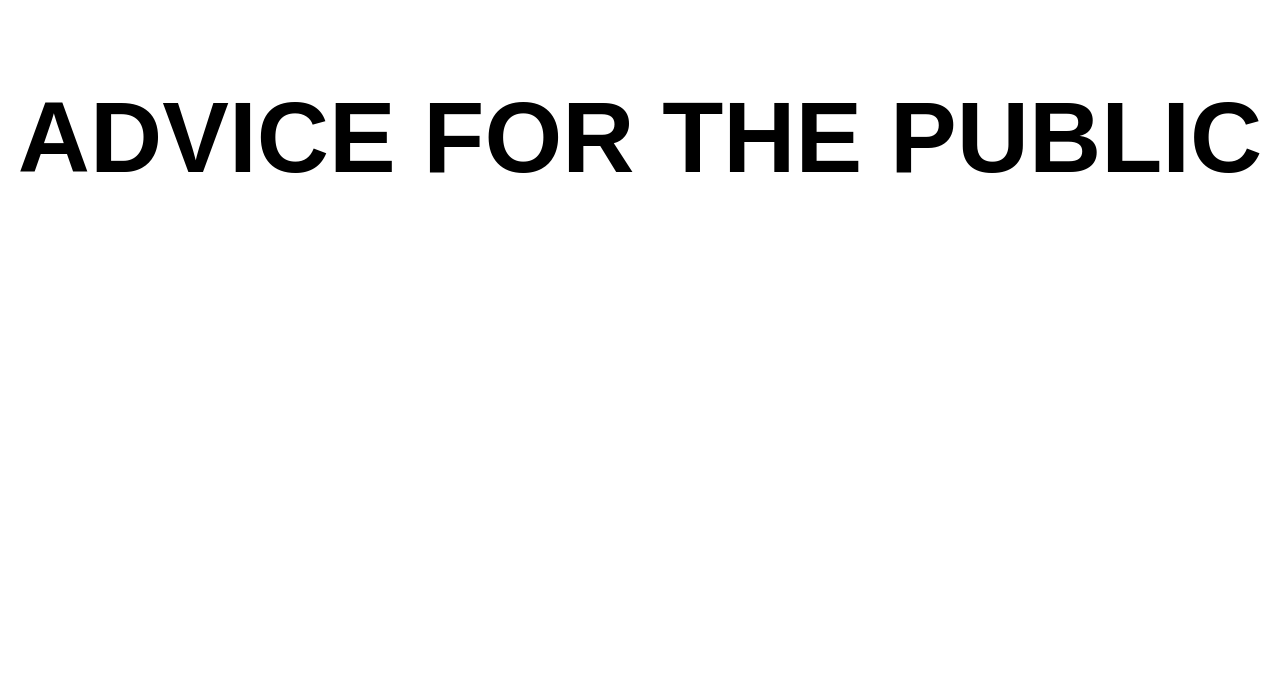
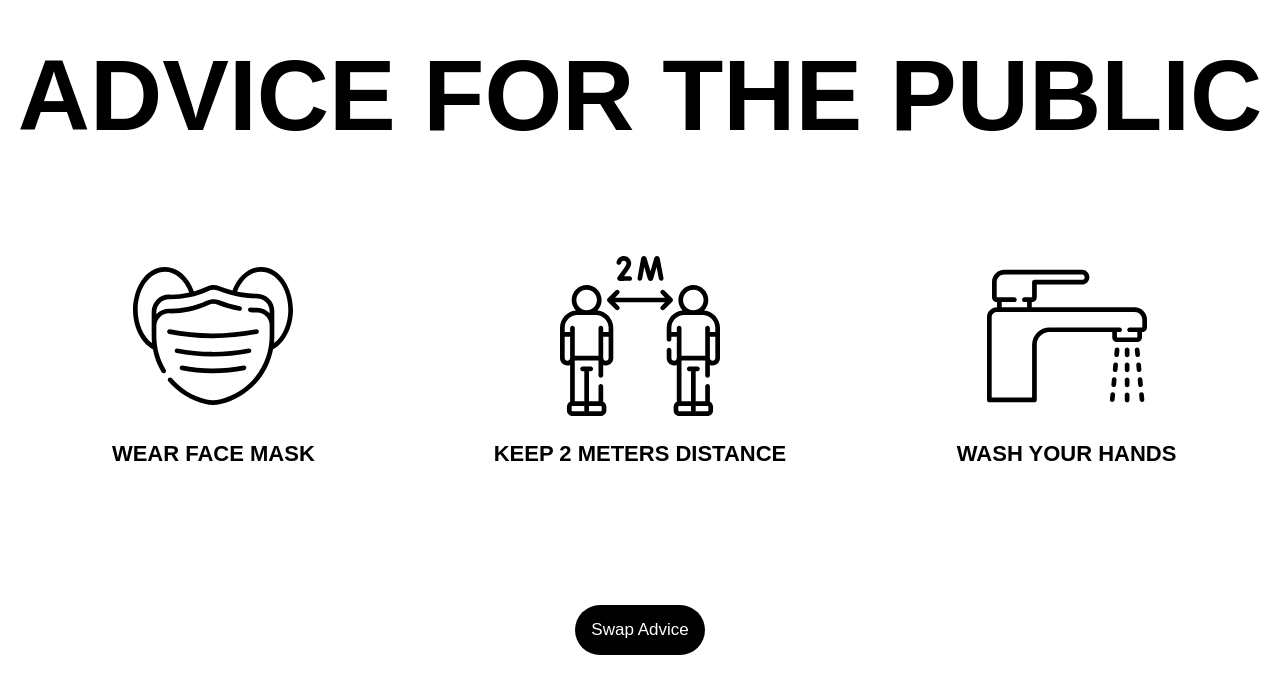
Before and after one commit to Matthave/data-visualization, a React (Create React App) app: page / in a window 1280 px wide. Shown: the part 2366-3059 px from the top of the page. Built offline with nearby package versions, Linux system fonts and the light colour scheme; no server answers; a web font is replaced by a local one.

Commit message:
Create mixins, create handler for icon and text adivce in lastSection component, create constant for constant text

```diff
--- a/src/SASS/Main/MainLastSection/_mainLastSection.scss
+++ b/src/SASS/Main/MainLastSection/_mainLastSection.scss
@@ -51,9 +51,8 @@
 }
 
 .main__icon {
-  width: 130px;
+  width: 115px;
   margin: 0 auto;
-  opacity: 0;
 
   @include mq(large) {
     width: 160px;
@@ -73,15 +72,15 @@
 }
 
 #iconTitle1 {
-  transition: 0.5s 1.2s linear;
+  transition: 0.5s 1.4s linear;
 }
 
 #iconTitle2 {
-  transition: 0.5s 1.6s linear;
+  transition: 0.5s 1.8s linear;
 }
 
 #iconTitle3 {
-  transition: 0.5s 2s linear;
+  transition: 0.5s 2.2s linear;
 }
 
 .main__iconTitle {
@@ -89,10 +88,33 @@
   text-align: center;
   font-size: 18px;
   margin: 10px 0;
-  opacity: 0;
 
   @include mq(large) {
     font-size: 22px;
     margin: 25px 0;
   }
 }
+
+.main__lastBtn {
+  @include btn;
+  margin: 10px auto;
+}
+
+.main__adviceText {
+  width: 270px;
+  height: 115px;
+  text-align: center;
+  letter-spacing: 0.5px;
+  background-color: #f5f5f5;
+  margin: 0 auto;
+  font-size: 18px;
+  font-weight: 500;
+  padding: 5px;
+
+  @include mq(large) {
+    height: 160px;
+    font-size: 22px;
+    width: 300px;
+    padding: 12px;
+  }
+}
--- a/src/SASS/style.scss
+++ b/src/SASS/style.scss
@@ -1,5 +1,6 @@
 @import "./MediaQuery/mediaQuery";
 @import "./Variables/variables";
+@import "./Mixins/mixins";
 @import "./normalize";
 @import "./Navigation/_navigation";
 @import "./Header/header";
--- a/src/components/Main/MainLastSection/MainLastSection.js
+++ b/src/components/Main/MainLastSection/MainLastSection.js
@@ -2,41 +2,51 @@ import React from "react";
 import maskIcon from "../../../assets/medical-mask.svg";
 import distanceIcon from "../../../assets/social-distancing.svg";
 import waterIcon from "../../../assets/water-tap.svg";
+import { adviceText } from "../../../constant/constantText";
 
-function MainLastSection() {
+function MainLastSection({ swapAdviceFunc, swapAdviceState }) {
   return (
     <>
+      {console.log(adviceText)}
       <h1 className="main__lastSecTitle">advice for the public</h1>
       <div className="main__iconWrap">
-        <div className="main__advice">
-          <img src={maskIcon} alt="mask" className="main__icon" id="icon1" />
+        <div className="main__advice" id="icon1">
+          {swapAdviceState ? (
+            <h2 className="main__adviceText">{adviceText[0].advice}</h2>
+          ) : (
+            <img src={maskIcon} alt="mask" className="main__icon" />
+          )}
+
           <h2 className="main__iconTitle" id="iconTitle1">
             WEAR FACE MASK
           </h2>
         </div>
-        <div className="main__advice">
-          <img
-            src={distanceIcon}
-            alt="distance 2m"
-            className="main__icon"
-            id="icon2"
-          />
+        <div className="main__advice" id="icon2">
+          {swapAdviceState ? (
+            <h2 className="main__adviceText">{adviceText[1].advice}</h2>
+          ) : (
+            <img src={distanceIcon} alt="distance 2m" className="main__icon" />
+          )}
+
           <h2 className="main__iconTitle" id="iconTitle2">
             KEEP 2 METERS DISTANCE
           </h2>
         </div>
-        <div className="main__advice">
-          <img
-            src={waterIcon}
-            alt="wash hands"
-            className="main__icon"
-            id="icon3"
-          />
+        <div className="main__advice" id="icon3">
+          {swapAdviceState ? (
+            <h2 className="main__adviceText">{adviceText[2].advice}</h2>
+          ) : (
+            <img src={waterIcon} alt="wash hands" className="main__icon" />
+          )}
+
           <h2 className="main__iconTitle" id="iconTitle3">
             WASH YOUR HANDS
           </h2>
         </div>
       </div>
+      <button className="main__lastBtn" onClick={() => swapAdviceFunc()}>
+        Swap Advice
+      </button>
     </>
   );
 }
--- a/src/components/Main/MainView.js
+++ b/src/components/Main/MainView.js
@@ -4,7 +4,7 @@ import PropTypes from "prop-types";
 import MainLastSection from "./MainLastSection/MainLastSection";
 import MainFixedSection from "./MainFixedSection/MainFixedSection";
 
-function MainView({ dataMost, dataHistorical }) {
+function MainView({ dataMost, swapAdviceFunc, swapAdviceState }) {
   return (
     <main className="main">
       <section className="main__chartSection scrollSection introSection">
@@ -31,7 +31,10 @@ function MainView({ dataMost, dataHistorical }) {
       <section className="scrollSection"></section>
       <section className="scrollSection"></section>
       <section className="scrollSection lastSection">
-        <MainLastSection />
+        <MainLastSection
+          swapAdviceFunc={swapAdviceFunc}
+          swapAdviceState={swapAdviceState}
+        />
       </section>
       <section className="scrollSection"></section>
       <MainFixedSection dataMost={dataMost} />
@@ -41,6 +44,7 @@ function MainView({ dataMost, dataHistorical }) {
 
 MainView.propTypes = {
   dataMost: PropTypes.array,
+  swapAdviceState: PropTypes.bool,
 };
 
 export default MainView;
--- /dev/null
+++ b/src/constant/constantText.js
@@ -0,0 +1,17 @@
+export const adviceText = [
+  {
+    advice: `Always wear a mask when you go out,
+    this will reduce your risk of
+     getting sick or infecting someone else`,
+  },
+  {
+    advice: `Regularly and thoroughly clean your hands
+    with an alcohol-based
+    hand rub or wash them with soap and water`,
+  },
+  {
+    advice: `Maintain at least 2 meters (6 feet) distance
+    between yourself and
+    others, that allow you reduce the risk of falling ill`,
+  },
+];
--- a/src/containers/Main/Main.js
+++ b/src/containers/Main/Main.js
@@ -22,6 +22,7 @@ export class Main extends Component {
       scrollPause: false,
       chartStageNumber: 0,
       data: [],
+      swapAdviceState: false,
     };
   }
 
@@ -153,8 +154,14 @@ export class Main extends Component {
     return isVisible;
   }
 
+  swapAdviceFunc = () => {
+    this.setState({
+      swapAdviceState: !this.state.swapAdviceState,
+    });
+  };
+
   render() {
-    const { chartStageNumber, data } = this.state;
+    const { chartStageNumber, data, swapAdviceState } = this.state;
     data.sort(function (a, b) {
       return b.cases - a.cases;
     });
@@ -163,7 +170,14 @@ export class Main extends Component {
       ele.countryInfo._id = index;
     });
 
-    return <MainView chartStageNumber={chartStageNumber} dataMost={dataMost} />;
+    return (
+      <MainView
+        chartStageNumber={chartStageNumber}
+        dataMost={dataMost}
+        swapAdviceFunc={this.swapAdviceFunc}
+        swapAdviceState={swapAdviceState}
+      />
+    );
   }
 }
 
--- a/src/css/style.css
+++ b/src/css/style.css
@@ -534,9 +534,8 @@ g.svg__xAxis .tick text {
 }
 
 .main__icon {
-  width: 130px;
+  width: 115px;
   margin: 0 auto;
-  opacity: 0;
 }
 
 @media (min-width: 1024px) {
@@ -561,18 +560,18 @@ g.svg__xAxis .tick text {
 }
 
 #iconTitle1 {
-  -webkit-transition: 0.5s 1.2s linear;
-  transition: 0.5s 1.2s linear;
+  -webkit-transition: 0.5s 1.4s linear;
+  transition: 0.5s 1.4s linear;
 }
 
 #iconTitle2 {
-  -webkit-transition: 0.5s 1.6s linear;
-  transition: 0.5s 1.6s linear;
+  -webkit-transition: 0.5s 1.8s linear;
+  transition: 0.5s 1.8s linear;
 }
 
 #iconTitle3 {
-  -webkit-transition: 0.5s 2s linear;
-  transition: 0.5s 2s linear;
+  -webkit-transition: 0.5s 2.2s linear;
+  transition: 0.5s 2.2s linear;
 }
 
 .main__iconTitle {
@@ -580,7 +579,6 @@ g.svg__xAxis .tick text {
   text-align: center;
   font-size: 18px;
   margin: 10px 0;
-  opacity: 0;
 }
 
 @media (min-width: 1024px) {
@@ -589,4 +587,41 @@ g.svg__xAxis .tick text {
     margin: 25px 0;
   }
 }
+
+.main__lastBtn {
+  width: 130px;
+  height: 50px;
+  background-color: #000;
+  border-radius: 100px;
+  border: none;
+  color: #fff;
+  font-size: 17px;
+  cursor: pointer;
+  -webkit-transition: 0.1s linear;
+  transition: 0.1s linear;
+  margin-left: auto;
+  margin-right: 0;
+  margin: 10px auto;
+}
+
+.main__adviceText {
+  width: 270px;
+  height: 115px;
+  text-align: center;
+  letter-spacing: 0.5px;
+  background-color: #f5f5f5;
+  margin: 0 auto;
+  font-size: 18px;
+  font-weight: 500;
+  padding: 5px;
+}
+
+@media (min-width: 1024px) {
+  .main__adviceText {
+    height: 160px;
+    font-size: 22px;
+    width: 300px;
+    padding: 12px;
+  }
+}
 /*# sourceMappingURL=style.css.map */
--- a/src/utils.js
+++ b/src/utils.js
@@ -25,9 +25,7 @@ export const rectVisibilityHellOfIfs = (currentIndexOfSection) => {
   const fixedSec10 = document.getElementById("fixedSection10");
   const fixedSec11 = document.getElementById("fixedSection11");
 
-  const icons = document.querySelectorAll(".main__icon");
-
-  const iconsTitle = document.querySelectorAll(".main__iconTitle");
+  const icons = document.querySelectorAll(".main__advice");
 
   const topActive = "50%";
   const topUnactive = "80%";
@@ -241,15 +239,9 @@ export const rectVisibilityHellOfIfs = (currentIndexOfSection) => {
     icons.forEach((icon) => {
       icon.style.opacity = 1;
     });
-    iconsTitle.forEach((iconTitle) => {
-      iconTitle.style.opacity = 1;
-    });
   } else {
     icons.forEach((icon) => {
       icon.style.opacity = 0;
     });
-    iconsTitle.forEach((iconTitle) => {
-      iconTitle.style.opacity = 0;
-    });
   }
 };
```
Also changed, not shown: src/SASS/Main/_main.scss (+1 -11 lines), src/SASS/Mixins/_mixins.scss (added, +13 -0 lines), 1 other file (tests, documents, lock files or other folders).
